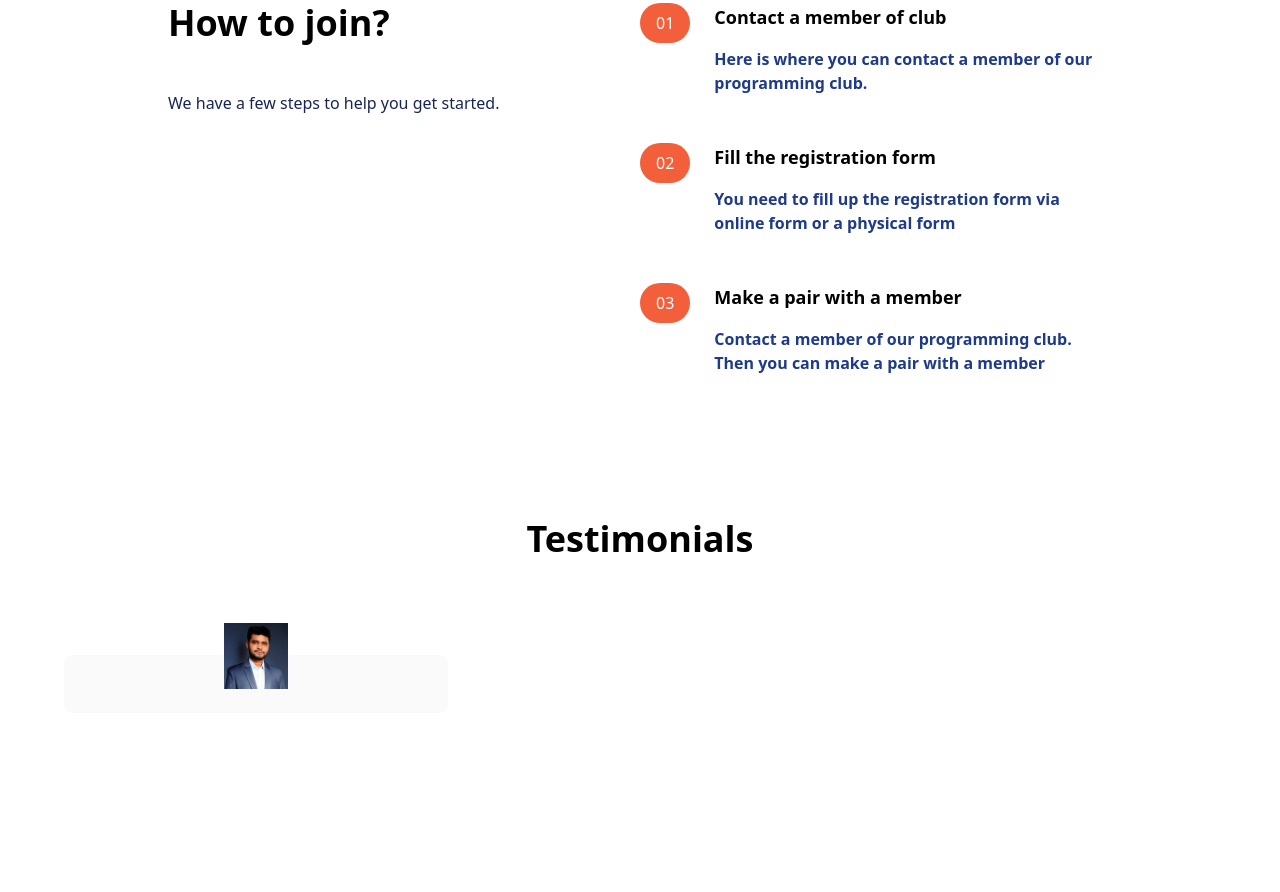
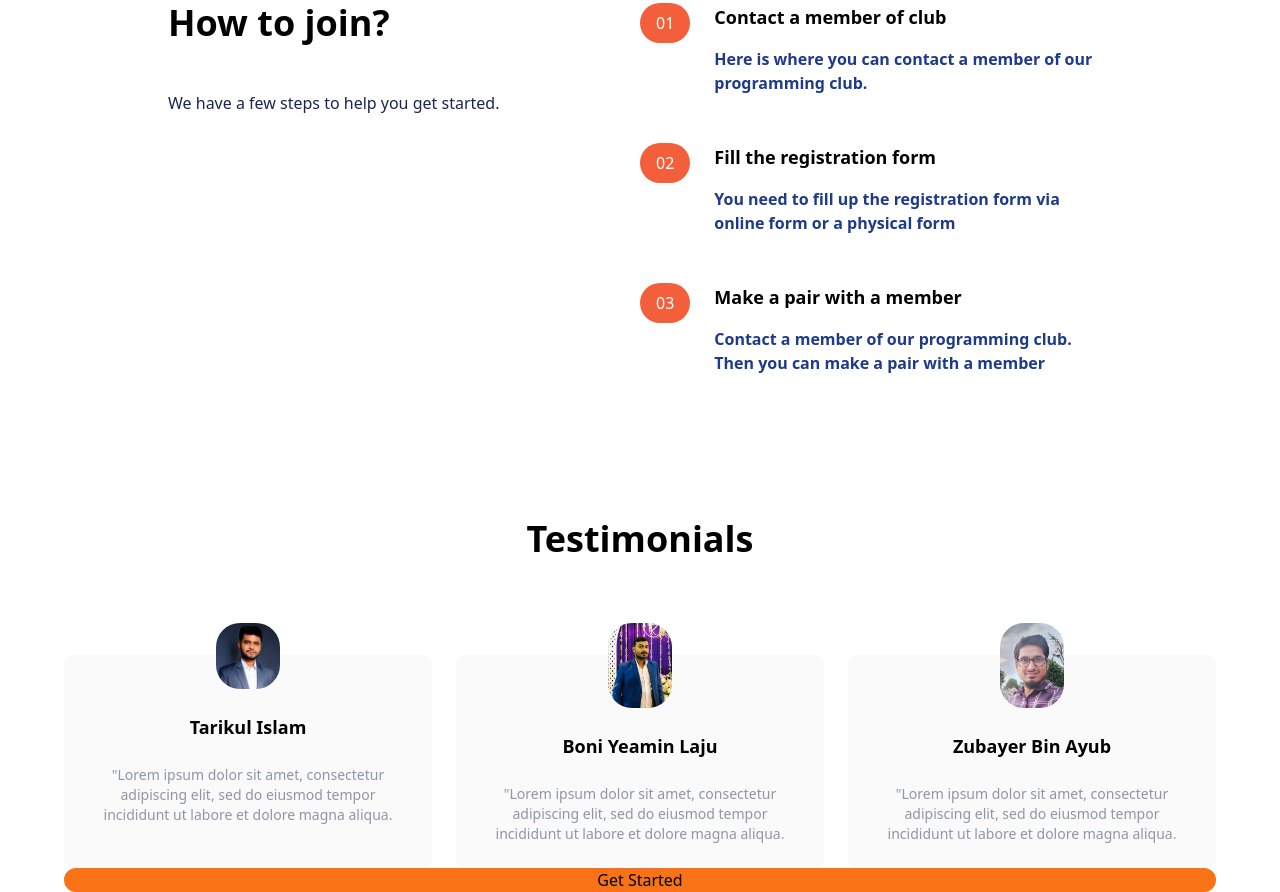
Before and after one commit to mdsiaofficial/Tailwindcss-crash-course, a website: page index.html in a window 1280 px wide. Shown: the part 717-1609 px from the top of the page. Before the commit the page ends 1430 px from the top, so only its background shows below. Drawn offline with Linux system fonts and the light colour scheme.

Commit message:
cpccu getting ready

```diff
--- a/index.html
+++ b/index.html
@@ -13,7 +13,6 @@
 
 
     <!-- navbar -->
-    <!-- <nav class="relative container mx-auto p-6 ">hello world</nav> -->
     <!-- flex container -->
     <nav class="relative container mx-auto p-4 bg-darkBlue border-3 border-orange-600 rounded-md m-2 flex item-center justify-between">
         <!-- logo -->
@@ -26,7 +25,6 @@
 
         <!-- menu item -->
         <div class="hidden items-center justify-center text-white space-x-6 px-20 md:flex md:text-sm md:font-normal">
-            <!-- <a href="#" class="hover:text-orange-600 font-bold">Pricing</a> -->
             <a href="#" class="hover:text-orange-600">Roadmaps</a>
             <a href="#" class="hover:text-orange-600">About Us</a>
             <a href="#" class="hover:text-orange-600">Careers</a>
@@ -131,7 +129,7 @@
     <!-- testimonials -->
     <section class="testimonials">
         <!-- container to heading and testimonial blocks -->
-        <div class="max-w-6xl mx-auto mt-32 text-center">
+        <div class="max-w-6xl px-5 mx-auto mt-32 text-center">
 
             <!-- heading -->
             <h2 class="text-4xl font-bold text-center">Testimonials</h2>
@@ -141,9 +139,35 @@
 
                 <!-- testimonial 1 -->
                 <div class="flex flex-col items-center p-6 space-y-6 rounded-lg bg-veryLightGray md:w-1/3">
-                    <img src="./images/cpccu-peoples/tarikul.jpg" alt="" class="w-16 -mt-14">
+                    <img src="./images/cpccu-peoples/tarikul.jpg" alt="" class="w-16 -mt-14 rounded-3xl">
+                    <h4 class="text-lg font-bold">Tarikul Islam</h4>
+                    <p class="text-sm text-darkGrayishBlue">"Lorem ipsum dolor sit amet, consectetur adipiscing elit, sed do eiusmod tempor incididunt ut labore et dolore magna aliqua.</p>
                 </div>
+
+
+                <!-- testimonial 2 -->
+                <div class="hidden flex-col items-center p-6 space-y-6 rounded-lg bg-veryLightGray md:flex md:w-1/3">
+                    <img src="./images/cpccu-peoples/boni.jpg" alt="" class="w-16 -mt-14 rounded-3xl">
+                    <h4 class="text-lg font-bold">Boni Yeamin Laju</h4>
+                    <p class="text-sm text-darkGrayishBlue">"Lorem ipsum dolor sit amet, consectetur adipiscing elit, sed do eiusmod tempor incididunt ut labore et dolore magna aliqua.</p>
+                </div>
+
+
+                <!-- testimonial 3 -->
+                <div class="hidden flex-col items-center p-6 space-y-6 rounded-lg bg-veryLightGray md:flex md:w-1/3">
+                    <img src="./images/cpccu-peoples/zubayer.jpeg" alt="" class="w-16 -mt-14 rounded-3xl">
+                    <h4 class="text-lg font-bold">Zubayer Bin Ayub</h4>
+                    <p class="text-sm text-darkGrayishBlue">"Lorem ipsum dolor sit amet, consectetur adipiscing elit, sed do eiusmod tempor incididunt ut labore et dolore magna aliqua.</p>
+                </div>
+
+
             </div>
+
+            <!-- button for change -->
+            <div class="my-16">
+                <a href="#" class="flex items-center justify-center bg-orange-500 px-4 rounded-full baseline font-bold hover:text-white md:font-normal">Get Started</a>
+            </div>
+
         </div>
     </section>
 </body>
```
